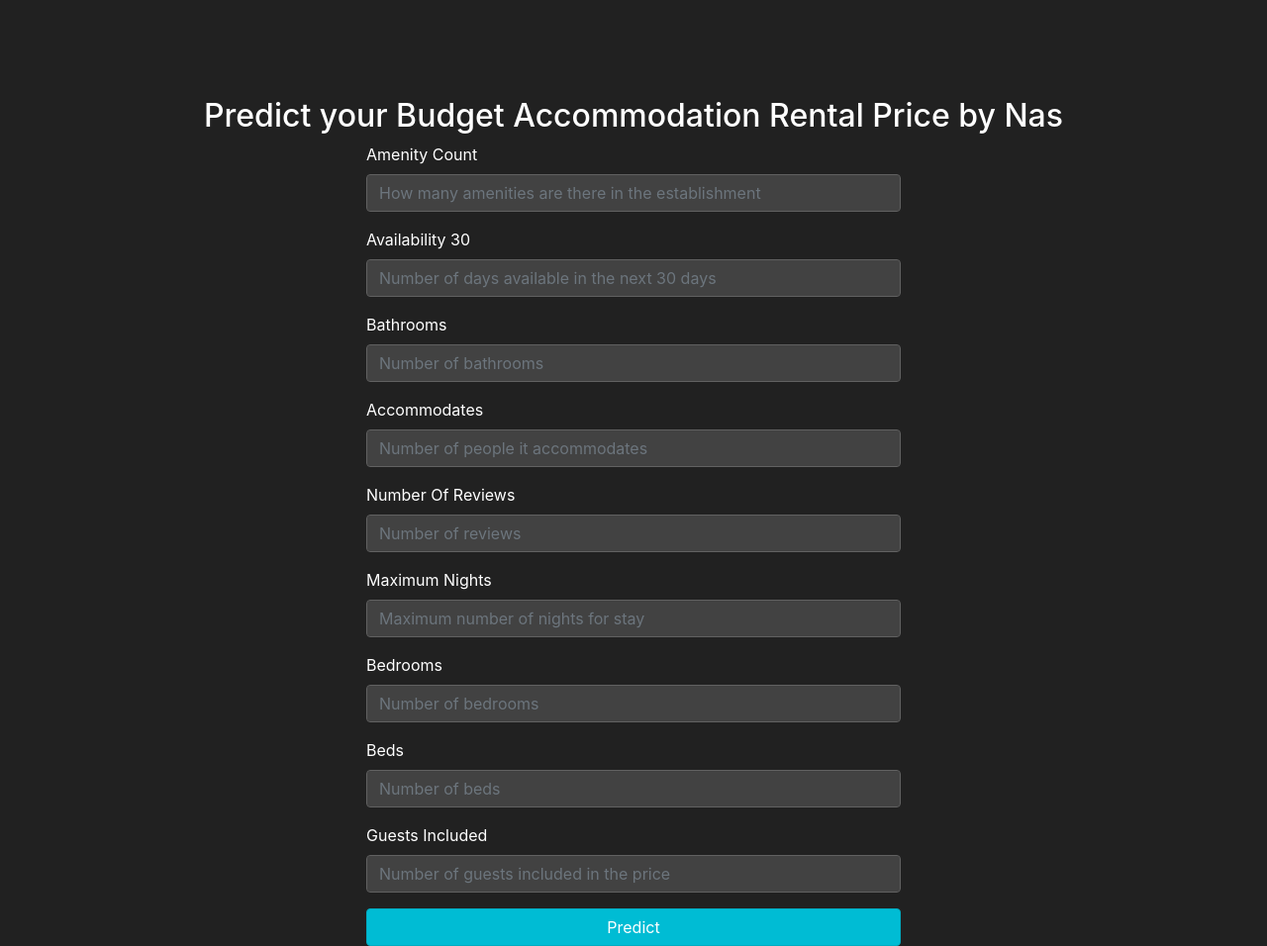
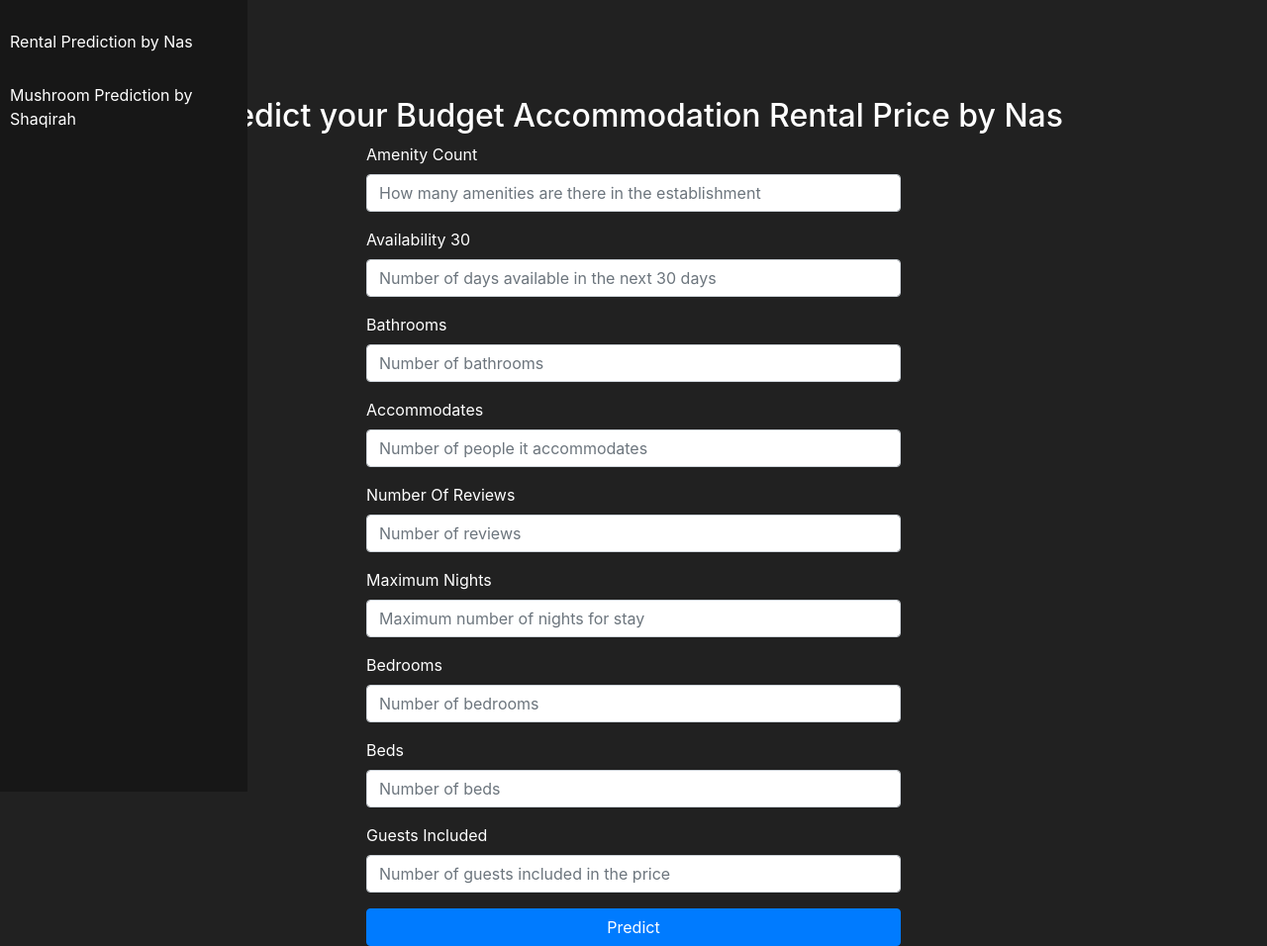
Before and after one commit to boss2256/MLOps-Web-Application, a Flask app: page / in a window 1280 px wide. Shown: the whole page at 99% size. Run offline with Flask 3, Linux system fonts and the light colour scheme; some libraries are stand-ins or nearby versions.

Commit message:
added navbar

```diff
--- a/templates/nas_rental_prediction.html
+++ b/templates/nas_rental_prediction.html
@@ -63,6 +63,8 @@
 </head>
 
 <body onload="hideLoading()"> <!-- Adjusted to call hideLoading on page load -->
+{% include 'navbar.html' %}
+
 <div id="loading"></div> <!-- Loading overlay will be dynamically filled -->
 <div class="container">
     <h2 class="text-center mt-5">Predict your Budget Accommodation Rental Price by Nas</h2>
--- a/templates/navbar.html
+++ b/templates/navbar.html
@@ -2,9 +2,78 @@
 <html lang="en">
 <head>
     <meta charset="UTF-8">
-    <title>Title</title>
+    <meta name="viewport" content="width=device-width, initial-scale=1.0">
+    <title>Navbar Example</title>
+    <link href="https://stackpath.bootstrapcdn.com/bootstrap/4.5.2/css/bootstrap.min.css" rel="stylesheet">
+<style>
+    body {
+            background-color: #212121;
+            color: white;
+        }
+
+
+    /* Overlay Navbar Style */
+    .overlay-navbar {
+        position: fixed;
+        top: 0;
+        left: 0;
+        width: 250px;
+        height: 100%;
+        background-color: #212121; /* Maintaining the dark theme */
+        z-index: 1000; /* Ensures navbar is above other content */
+        overflow-x: hidden; /* Prevent horizontal scroll */
+        background-color: #171717;
+
+    }
+
+    /* Add top margin to the nav container */
+        .overlay-navbar .nav {
+            margin-top: 20px; /* Adjust this value as needed */
+        }
+
+    /* Navbar links */
+    .overlay-navbar a {
+        display: block;
+        color: white;
+        padding: 10px;
+        text-decoration: none;
+    }
+
+    .overlay-navbar a:hover {
+        background-color: #575757;
+    }
+
+    /* Spacing between navbar items */
+    .overlay-navbar .nav-item + .nav-item {
+        margin-top: 10px;
+    }
+
+    @media (max-width: 768px) {
+        .overlay-navbar {
+            width: 100%; /* Full width on smaller screens */
+        }
+    }
+</style>
 </head>
 <body>
 
+<!-- Sidebar -->
+<nav id="sidebar">
+    <div class="overlay-navbar">
+        <div class="nav flex-column">
+            <a class="nav-item" href="/">Rental Prediction by Nas</a>
+            <a class="nav-item" href="/mushroom_prediction.html">Mushroom Prediction by Shaqirah</a>
+        </div>
+    </div>
+</nav>
+
+<!-- Page Content -->
+<div id="content">
+    <!-- Content from nas_rental_prediction.html will go here -->
+</div>
+
+<script src="https://code.jquery.com/jquery-3.5.1.slim.min.js"></script>
+<script src="https://cdn.jsdelivr.net/npm/@popperjs/core@2.9.2/dist/umd/popper.min.js"></script>
+<script src="https://stackpath.bootstrapcdn.com/bootstrap/4.5.2/js/bootstrap.min.js"></script>
 </body>
 </html>
```
Also changed, not shown: data/01_homely_resort_listing.csv (added), 2 other files.
